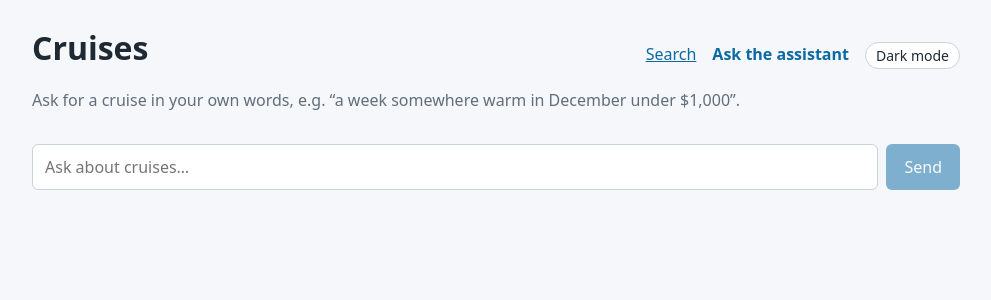
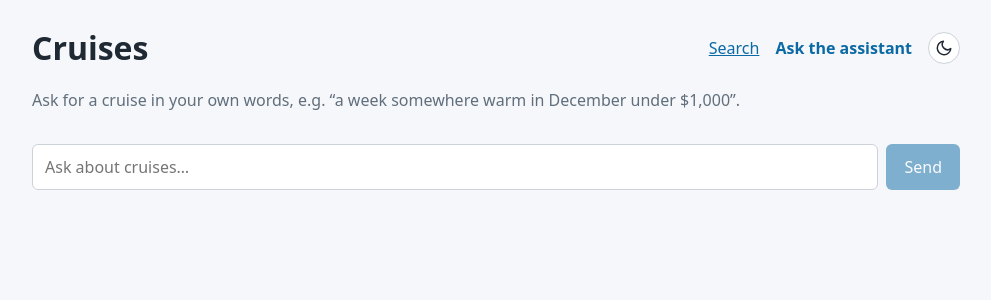
Before and after one commit to julioarhernandez/cruises, a React (Vite) app in the folder apps/client/: page /assistant in a window 1280 px wide. Shown: the top 300 px of the page, without its empty margins (144-1135 px from the left). Built offline with nearby package versions, Linux system fonts and the light colour scheme.

Commit message:
Use sun/moon icons for the theme toggle and animate the cruise list
Cards fade in with a small stagger, fade out when filtered away, and
the remaining cards slide into place (Motion layout animations).
MotionConfig respects the OS reduced-motion setting, and animations
are skipped in tests.

```diff
--- a/apps/client/package.json
+++ b/apps/client/package.json
@@ -12,6 +12,7 @@
   },
   "dependencies": {
     "@cruises/shared": "*",
+    "motion": "^14.0.0",
     "react": "^19.2.8",
     "react-dom": "^19.2.8",
     "react-router": "^8.4.0"
--- a/apps/client/src/components/CruiseList.tsx
+++ b/apps/client/src/components/CruiseList.tsx
@@ -1,3 +1,4 @@
+import { AnimatePresence, motion } from 'motion/react'
 import { useEffect, useState } from 'react'
 import type { Cruise, CruiseFilters } from '@cruises/shared'
 import { fetchCruises } from '../lib/api'
@@ -37,11 +38,21 @@ export default function CruiseList({ filters }: { filters: CruiseFilters }) {
   // instead of flashing a loading message.
   return (
     <ul className="cruise-list" aria-busy={loading} style={{ opacity: loading ? 0.6 : 1 }}>
-      {cruises.map((cruise) => (
-        <li key={cruise.id}>
-          <CruiseCard cruise={cruise} />
-        </li>
-      ))}
+      {/* Cards fade in, fade out when filtered away, and the rest slide into place. */}
+      <AnimatePresence mode="popLayout">
+        {cruises.map((cruise, i) => (
+          <motion.li
+            key={cruise.id}
+            layout
+            initial={{ opacity: 0, y: 12 }}
+            animate={{ opacity: 1, y: 0, transition: { delay: i * 0.03 } }}
+            exit={{ opacity: 0, scale: 0.97 }}
+            transition={{ duration: 0.2 }}
+          >
+            <CruiseCard cruise={cruise} />
+          </motion.li>
+        ))}
+      </AnimatePresence>
     </ul>
   )
 }
--- a/apps/client/src/components/ThemeToggle.tsx
+++ b/apps/client/src/components/ThemeToggle.tsx
@@ -2,10 +2,31 @@ import { useTheme } from '../context/ThemeContext'
 
 export default function ThemeToggle() {
   const { theme, toggleTheme } = useTheme()
+  const label = theme === 'light' ? 'Switch to dark mode' : 'Switch to light mode'
 
   return (
-    <button type="button" className="theme-toggle" onClick={toggleTheme}>
-      {theme === 'light' ? 'Dark mode' : 'Light mode'}
+    <button type="button" className="theme-toggle" onClick={toggleTheme} aria-label={label} title={label}>
+      {theme === 'light' ? <MoonIcon /> : <SunIcon />}
     </button>
   )
 }
+
+function MoonIcon() {
+  return (
+    <svg width="18" height="18" viewBox="0 0 24 24" fill="none" stroke="currentColor" strokeWidth="2" aria-hidden="true">
+      <path d="M21 12.8A9 9 0 1 1 11.2 3a7 7 0 0 0 9.8 9.8z" strokeLinejoin="round" />
+    </svg>
+  )
+}
+
+function SunIcon() {
+  return (
+    <svg width="18" height="18" viewBox="0 0 24 24" fill="none" stroke="currentColor" strokeWidth="2" aria-hidden="true">
+      <circle cx="12" cy="12" r="4" />
+      <path
+        d="M12 2v2M12 20v2M4.9 4.9l1.4 1.4M17.7 17.7l1.4 1.4M2 12h2M20 12h2M4.9 19.1l1.4-1.4M17.7 6.3l1.4-1.4"
+        strokeLinecap="round"
+      />
+    </svg>
+  )
+}
--- a/apps/client/src/main.tsx
+++ b/apps/client/src/main.tsx
@@ -1,5 +1,6 @@
 import { StrictMode } from 'react'
 import { createRoot } from 'react-dom/client'
+import { MotionConfig } from 'motion/react'
 import { BrowserRouter } from 'react-router'
 import './styles/index.css'
 import App from './App.tsx'
@@ -8,9 +9,11 @@ import ThemeProvider from './context/ThemeProvider.tsx'
 createRoot(document.getElementById('root')!).render(
   <StrictMode>
     <ThemeProvider>
-      <BrowserRouter>
-        <App />
-      </BrowserRouter>
+      <MotionConfig reducedMotion="user">
+        <BrowserRouter>
+          <App />
+        </BrowserRouter>
+      </MotionConfig>
     </ThemeProvider>
   </StrictMode>,
 )
--- a/apps/client/src/styles/index.css
+++ b/apps/client/src/styles/index.css
@@ -162,7 +162,7 @@ h1 a {
 
 .header {
   display: flex;
-  align-items: baseline;
+  align-items: center;
   justify-content: space-between;
   gap: 16px;
   flex-wrap: wrap;
@@ -176,6 +176,7 @@ h1 a {
 .header nav {
   display: flex;
   gap: 16px;
+  align-items: center;
 }
 
 .header nav a.active {
@@ -250,11 +251,14 @@ h1 a {
 }
 
 .theme-toggle {
-  font: inherit;
-  font-size: 0.875rem;
-  padding: 2px 10px;
+  display: inline-flex;
+  align-items: center;
+  justify-content: center;
+  width: 32px;
+  height: 32px;
+  padding: 0;
   border: 1px solid var(--input-border);
-  border-radius: 999px;
+  border-radius: 50%;
   background: var(--surface);
   color: inherit;
   cursor: pointer;
```
Also changed, not shown: apps/client/src/test/setup.ts (+5 -0 lines), 2 other files (tests, documents, lock files or other folders).
